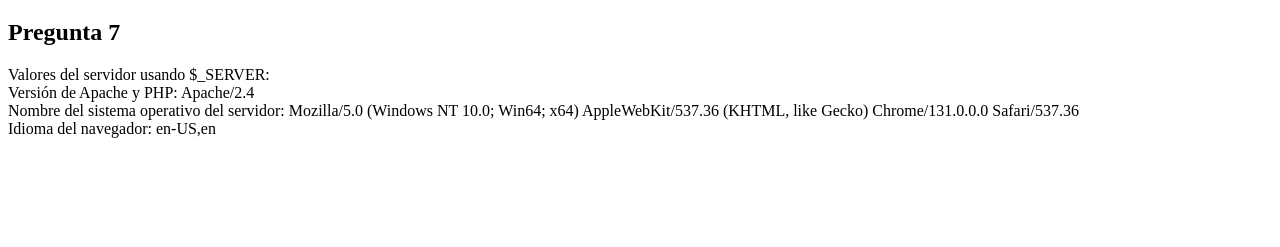
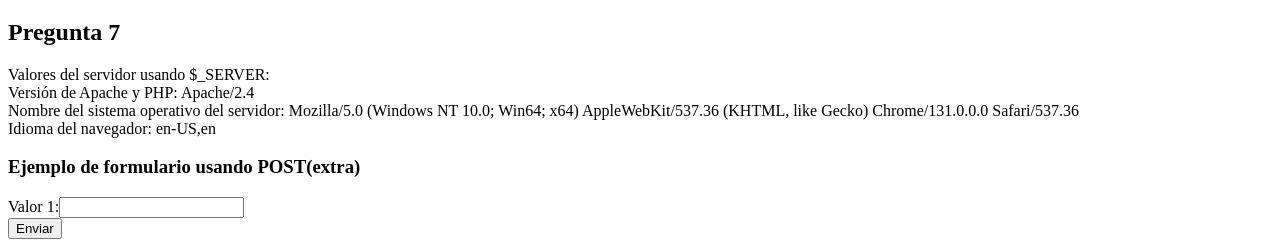
Before and after one commit to lpm-l/tecweb, a PHP site: page /tecweb/ in a window 1280 px wide. Shown: the part 1190-1437 px from the top of the page. Before the commit the page ends 1328 px from the top, so only its background shows below. Run offline with PHP 8.4, Linux system fonts and the light colour scheme.

Commit message:
Se agragó la parte de realizar un request usando POST

```diff
--- a/practicas/p05/index.php
+++ b/practicas/p05/index.php
@@ -144,11 +144,18 @@ PUBLIC "-//W3C//DTD XHTML 1.0 Strict//EN"
 
     echo " Versión de Apache y PHP: ".$_SERVER['SERVER_SOFTWARE']."<br>";
     echo "Nombre del sistema operativo del servidor: ".$_SERVER['HTTP_USER_AGENT']."<br>";
-    echo "Idioma del navegador: ".$_SERVER['HTTP_ACCEPT_LANGUAGE']."<br>";
+    echo "Idioma del navegador: ".$_SERVER['HTTP_ACCEPT_LANGUAGE']."<br></p>";
+
+
+    echo "<h3>Ejemplo de formulario usando POST(extra)</h3>";
+    ?>
+
+    <form method="POST" action="http://localhost/tecweb/practicas/p05/supervariables.php">
+        <label for="form-valor1">Valor 1:</label><input type="text" name="valor1"><br>
+        <input type="submit" value="Enviar">
+    </form>
 
 
 
-
-    ?>
 </body>
 </html>
--- /dev/null
+++ b/practicas/p05/supervariables.php
@@ -0,0 +1,3 @@
+<?php
+echo $_POST['valor1'];
+?>
```
